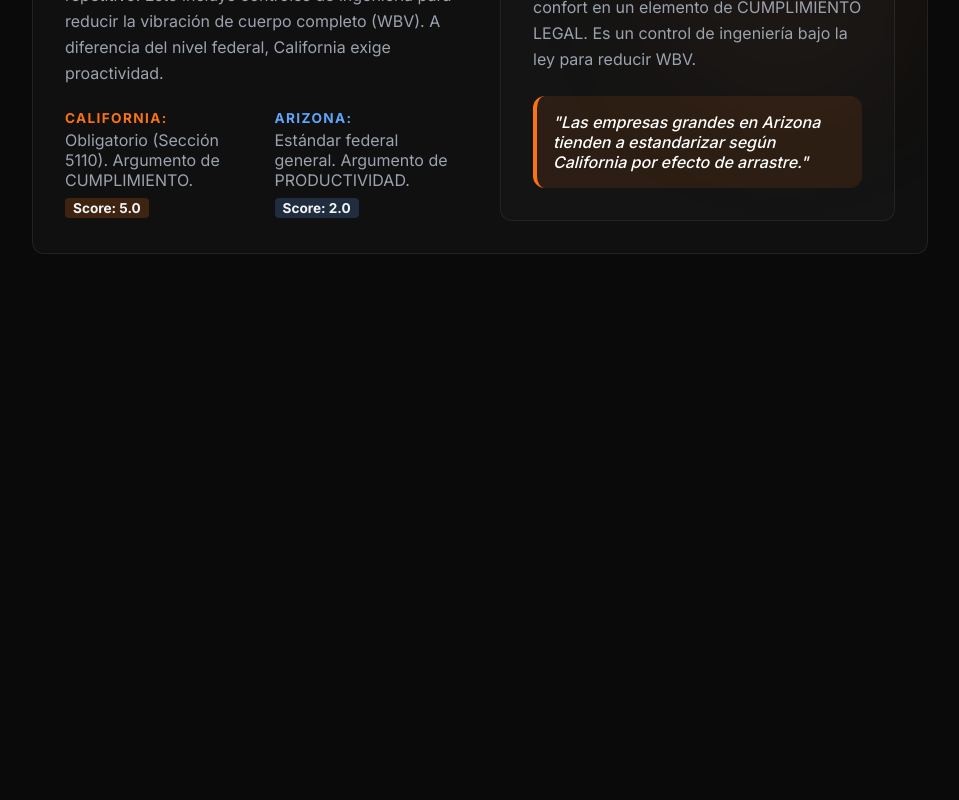
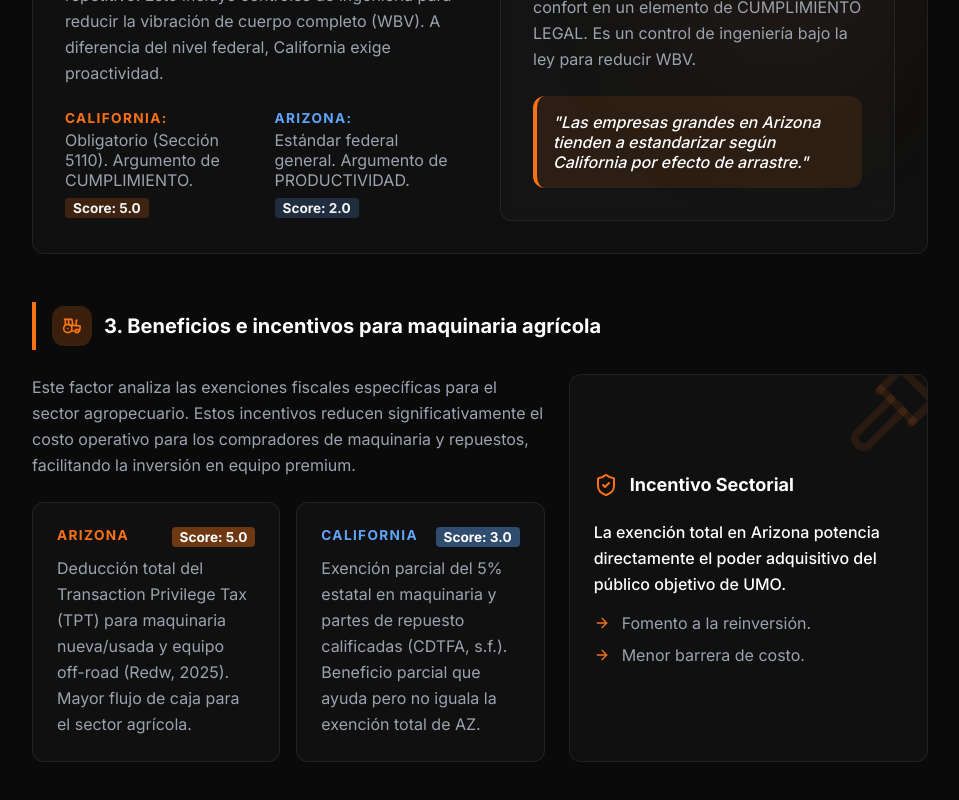
Before and after one commit to 4builes-crypto/Umo-internationalization, a React (Vite) app: page /political-legal in a window 1280 px wide. Shown: the part 1184-1984 px from the top of the page, without its empty margins (304-1263 px from the left). Before the commit the page ends 1550 px from the top, so only its background shows below. Built offline with nearby package versions, Linux system fonts and the light colour scheme.

Commit message:
feat: add agricultural machinery tax benefits to Political-Legal

```diff
--- a/src/pages/Bibliography.tsx
+++ b/src/pages/Bibliography.tsx
@@ -212,6 +212,28 @@ const referencesBySector = [
           es: 'Comparativa detallada de la carga impositiva estatal y local entre California y Arizona.',
           en: 'Detailed comparison of state and local tax burden between California and Arizona.'
         }
+      },
+      {
+        author: 'California Department of Tax and Fee Administration (CDTFA)',
+        year: 's.f.',
+        title: 'Guía de impuestos para industria agropecuaria: Exenciones agrícolas.',
+        source: 'State of California',
+        link: 'https://cdtfa.ca.gov/industry/agriculture-spanish/farming-exemptions.htm',
+        description: {
+          es: 'Guía sobre exenciones parciales de impuestos para maquinaria y equipo agrícola en California.',
+          en: 'Guide on partial tax exemptions for agricultural machinery and equipment in California.'
+        }
+      },
+      {
+        author: 'Redw',
+        year: '2025',
+        title: 'Arizona TPT ruling expands tax benefits for agricultural equipment.',
+        source: 'Redw Insights',
+        link: 'https://www.redw.com/arizona-tpt-ruling-expands-tax-benefits-agricultural-equipment/',
+        description: {
+          es: 'Análisis de la resolución que expande los beneficios fiscales (TPT) para maquinaria agrícola en Arizona.',
+          en: 'Analysis of the ruling expanding tax benefits (TPT) for agricultural machinery in Arizona.'
+        }
       }
     ]
   },
--- a/src/pages/PoliticalLegal.tsx
+++ b/src/pages/PoliticalLegal.tsx
@@ -1,5 +1,5 @@
 import { motion } from 'framer-motion';
-import { Scale, ShieldCheck, Info, ArrowRight, Gavel, AlertTriangle } from 'lucide-react';
+import { Scale, ShieldCheck, Info, ArrowRight, Gavel, AlertTriangle, Tractor } from 'lucide-react';
 import { useLanguage } from '../contexts/LanguageContext';
 
 export const PoliticalLegal = () => {
@@ -172,6 +172,84 @@ export const PoliticalLegal = () => {
           </div>
         </div>
       </section>
+      {/* 3. Beneficios para Maquinaria Agrícola */}
+      <section className="space-y-6">
+        <div className="flex items-center gap-3 border-l-4 border-unoOrange pl-4 py-1">
+          <div className="w-10 h-10 rounded-xl bg-unoOrange/20 flex items-center justify-center text-unoOrange">
+            <Tractor className="w-5 h-5" />
+          </div>
+          <h2 className="text-xl font-bold text-white">
+            {language === 'es'
+              ? '3. Beneficios e incentivos para maquinaria agrícola'
+              : '3. Benefits & Incentives for Agricultural Machinery'}
+          </h2>
+        </div>
+
+        <div className="grid grid-cols-1 xl:grid-cols-12 gap-6 items-start">
+          <div className="xl:col-span-7 space-y-6">
+            <div className="prose prose-invert max-w-none">
+              <p className="text-sm text-textSecondary leading-relaxed">
+                {language === 'es'
+                  ? 'Este factor analiza las exenciones fiscales específicas para el sector agropecuario. Estos incentivos reducen significativamente el costo operativo para los compradores de maquinaria y repuestos, facilitando la inversión en equipo premium.'
+                  : 'This factor analyzes specific tax exemptions for the agricultural sector. These incentives significantly reduce operating costs for machinery and spare parts buyers, facilitating investment in premium equipment.'}
+              </p>
+            </div>
+
+            <div className="grid grid-cols-1 md:grid-cols-2 gap-4">
+              <div className="glass-card p-6 border-zinc-800 hover:border-unoOrange/30 transition-colors">
+                <div className="flex justify-between items-start mb-2">
+                  <h4 className="text-unoOrange font-bold text-xs tracking-widest uppercase">ARIZONA</h4>
+                  <span className="text-xs font-bold text-white px-2 py-0.5 bg-unoOrange/40 rounded whitespace-nowrap">Score: 5.0</span>
+                </div>
+                <p className="text-sm text-textSecondary leading-relaxed">
+                  {language === 'es'
+                    ? 'Deducción total del Transaction Privilege Tax (TPT) para maquinaria nueva/usada y equipo off-road (Redw, 2025). Mayor flujo de caja para el sector agrícola.'
+                    : 'Total Transaction Privilege Tax (TPT) deduction for new/used machinery and off-road equipment (Redw, 2025). Higher cash flow for the agricultural sector.'}
+                </p>
+              </div>
+              <div className="glass-card p-6 border-zinc-800 hover:border-blue-400/30 transition-colors">
+                <div className="flex justify-between items-start mb-2">
+                  <h4 className="text-blue-400 font-bold text-xs tracking-widest uppercase">CALIFORNIA</h4>
+                  <span className="text-xs font-bold text-white px-2 py-0.5 bg-blue-400/40 rounded whitespace-nowrap">Score: 3.0</span>
+                </div>
+                <p className="text-sm text-textSecondary leading-relaxed">
+                  {language === 'es'
+                    ? 'Exención parcial del 5% estatal en maquinaria y partes de repuesto calificadas (CDTFA, s.f.). Beneficio parcial que ayuda pero no iguala la exención total de AZ.'
+                    : 'Partial 5% state exemption on qualified machinery and spare parts (CDTFA, n.d.). Partial benefit that helps but doesn\'t match AZ\'s total exemption.'}
+                </p>
+              </div>
+            </div>
+          </div>
+
+          <motion.div
+            initial={{ opacity: 0, y: 10 }}
+            whileInView={{ opacity: 1, y: 0 }}
+            viewport={{ once: true }}
+            className="xl:col-span-5 glass-card p-6 border-unoOrange/30 bg-unoOrange/5 relative overflow-hidden h-full flex flex-col justify-center"
+          >
+            <Gavel className="absolute -right-4 -top-4 w-24 h-24 text-unoOrange/10" />
+            <h3 className="text-lg font-bold text-white mb-5 flex items-center gap-3">
+              <ShieldCheck className="text-unoOrange w-6 h-6" />
+              {language === 'es' ? 'Incentivo Sectorial' : 'Sectoral Incentive'}
+            </h3>
+            <p className="text-sm text-white font-medium leading-relaxed mb-4">
+              {language === 'es'
+                ? 'La exención total en Arizona potencia directamente el poder adquisitivo del público objetivo de UMO.'
+                : 'The total exemption in Arizona directly boosts the purchasing power of UMO\'s target audience.'}
+            </p>
+            <div className="space-y-3">
+              <div className="flex gap-3 items-center">
+                <ArrowRight className="text-unoOrange shrink-0 w-4 h-4" />
+                <p className="text-sm text-textSecondary">{language === 'es' ? 'Fomento a la reinversión.' : 'Incentive for reinvestment.'}</p>
+              </div>
+              <div className="flex gap-3 items-center">
+                <ArrowRight className="text-unoOrange shrink-0 w-4 h-4" />
+                <p className="text-sm text-textSecondary">{language === 'es' ? 'Menor barrera de costo.' : 'Lower cost barrier.'}</p>
+              </div>
+            </div>
+          </motion.div>
+        </div>
+      </section>
     </div>
   );
 };
--- a/src/pages/ScoreAnalysis.tsx
+++ b/src/pages/ScoreAnalysis.tsx
@@ -10,8 +10,8 @@ const scoreData = [
   },
   {
     category: { es: 'Político - Legal', en: 'Political - Legal' },
-    arizona: 3.50,
-    california: 3.50
+    arizona: 4.00,
+    california: 3.33
   },
   {
     category: { es: 'Tecnológico y Geoambiental', en: 'Technological & Environmental' },
```
